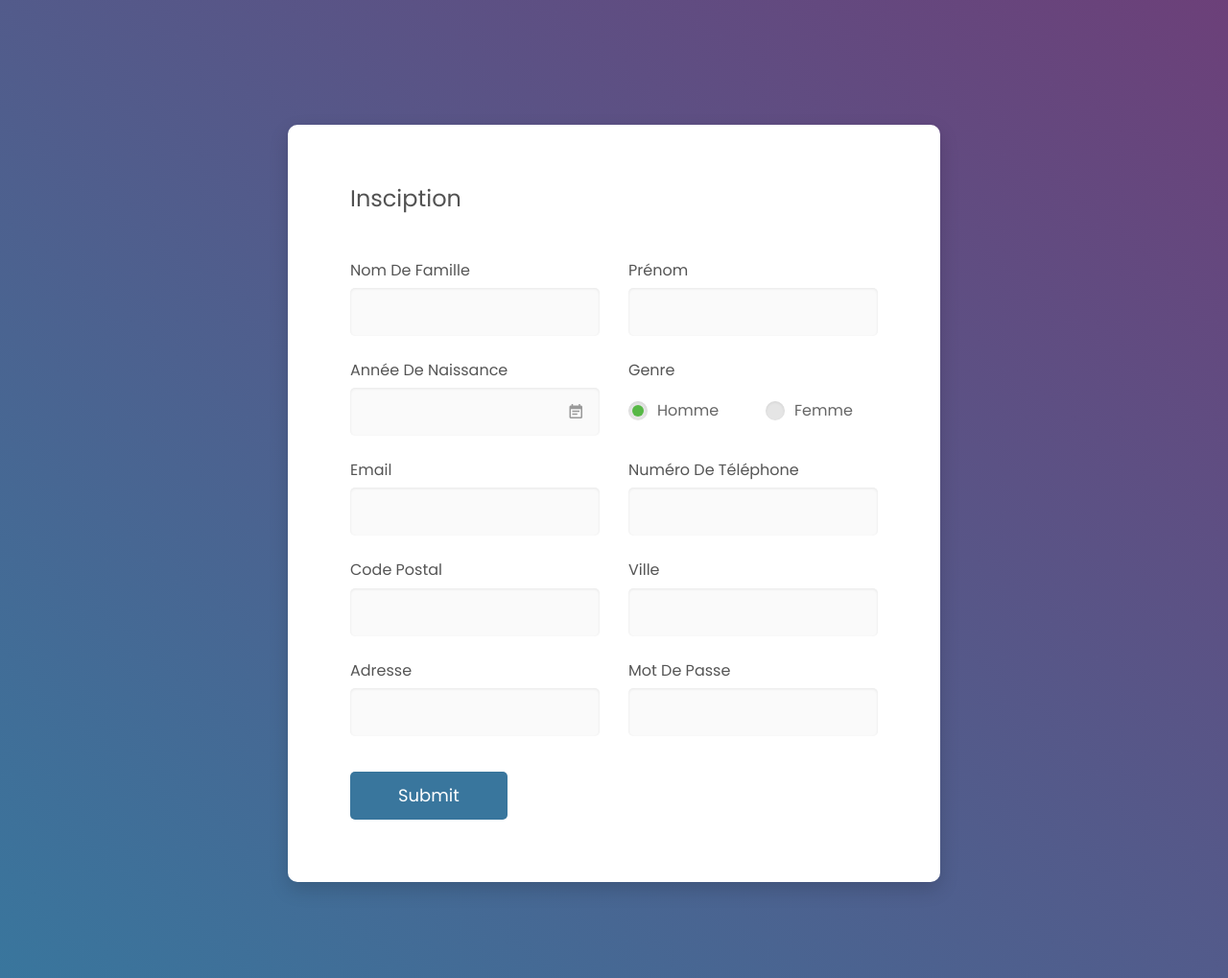
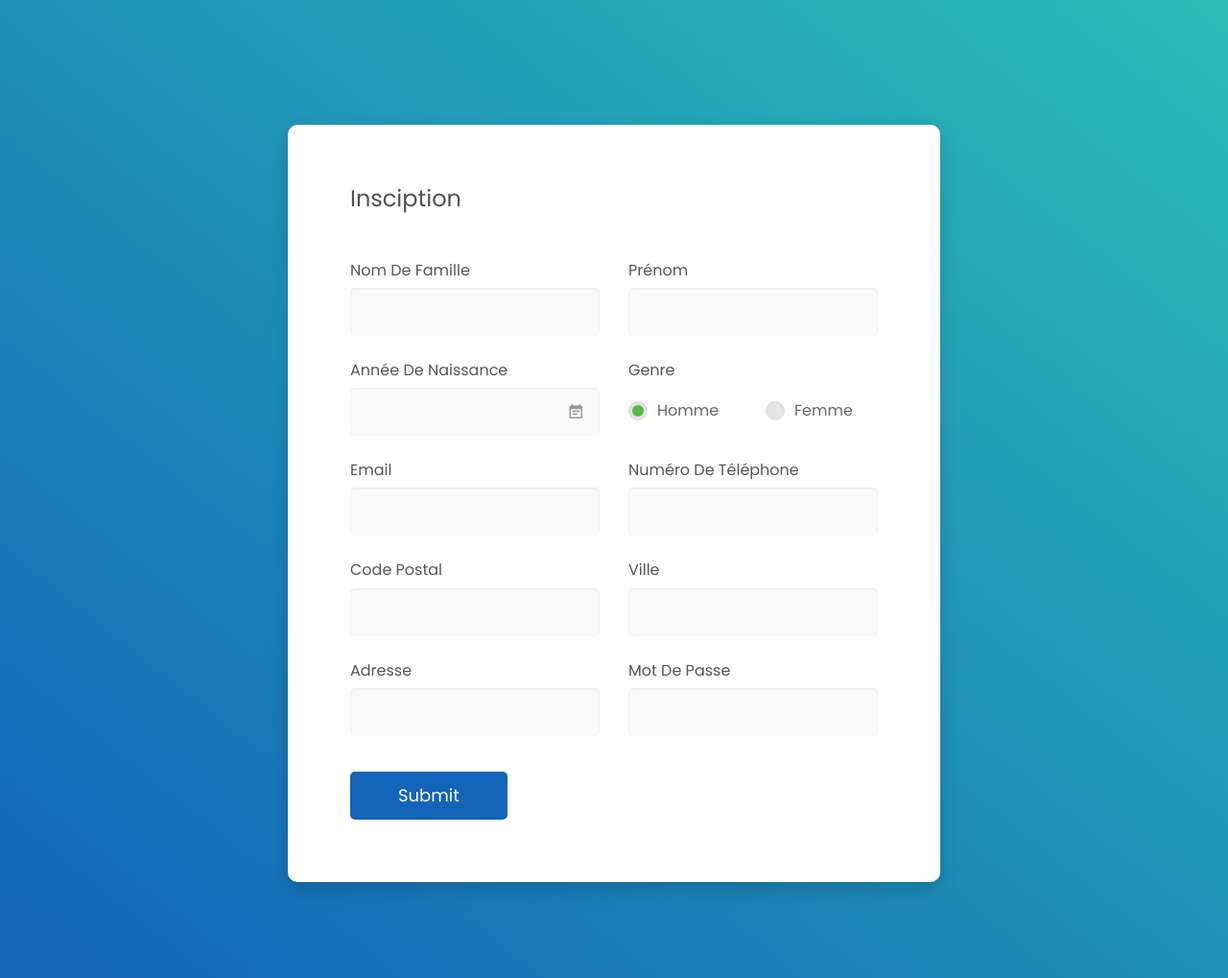
Before and after one commit to Valentindev19/reborn, a PHP site: page /conex.html in a window 1280 px wide. Shown: the whole page at 96% size. Run offline with PHP 8.4, Linux system fonts and the light colour scheme; style sheets or scripts are compiled from the project's sources; some libraries are stand-ins or nearby versions.

Commit message:
css connection

```diff
--- a/css/main.css
+++ b/css/main.css
@@ -162,27 +162,27 @@ h6 {
    #BACKGROUND
    ========================================================================== */
 .bg-blue {
-  background: #39769D;
+  background: #1363b8;
 }
 
 .bg-red {
-  background: #39769D;
+  background: #1363b8;
 }
 
 .bg-gra-01 {
-  background: -webkit-gradient(linear, left bottom, left top, from(#fbc2eb), to(#39769D));
-  background: -webkit-linear-gradient(bottom, #fbc2eb 0%, #39769D 100%);
-  background: -moz-linear-gradient(bottom, #fbc2eb 0%, #39769D 100%);
-  background: -o-linear-gradient(bottom, #fbc2eb 0%, #39769D 100%);
-  background: linear-gradient(to top, #fbc2eb 0%, #39769D 100%);
+  background: -webkit-gradient(linear, left bottom, left top, from(#1363b8), to(#2bbdb6));
+  background: -webkit-linear-gradient(bottom, #1363b8 0%, #2bbdb6 100%);
+  background: -moz-linear-gradient(bottom, #1363b8 0%, #2bbdb6 100%);
+  background: -o-linear-gradient(bottom, #1363b8 0%, #2bbdb6 100%);
+  background: linear-gradient(to top, #1363b8 0%, #2bbdb6 100%);
 }
 
 .bg-gra-02 {
-  background: -webkit-gradient(linear, left bottom, right top, from(#39769D), to(#6c4079));
-  background: -webkit-linear-gradient(bottom left, #39769D 0%, #6c4079 100%);
-  background: -moz-linear-gradient(bottom left, #39769D 0%, #6c4079 100%);
-  background: -o-linear-gradient(bottom left, #39769D 0%, #6c4079 100%);
-  background: linear-gradient(to top right, #39769D 0%, #6c4079 100%);
+  background: -webkit-gradient(linear, left bottom, right top, from(#1363b8), to(#2bbdb6));
+  background: -webkit-linear-gradient(bottom left, #1363b8 0%, #2bbdb6 100%);
+  background: -moz-linear-gradient(bottom left, #1363b8 0%, #2bbdb6 100%);
+  background: -o-linear-gradient(bottom left, #1363b8 0%, #2bbdb6 100%);
+  background: linear-gradient(to top right, #1363b8 0%, #2bbdb6 100%);
 }
 
 /* ==========================================================================
@@ -279,19 +279,19 @@ h6 {
 }
 
 .btn--green {
-  background: #39769D;
+  background: #1363b8;
 }
 
 .btn--green:hover {
-  background: #39769D;
+  background: #1363b8;
 }
 
 .btn--blue {
-  background: #39769D;
+  background: #1363b8;
 }
 
 .btn--blue:hover {
-  background: #39769D;
+  background: #1363b8;
 }
 
 /* ==========================================================================
```
